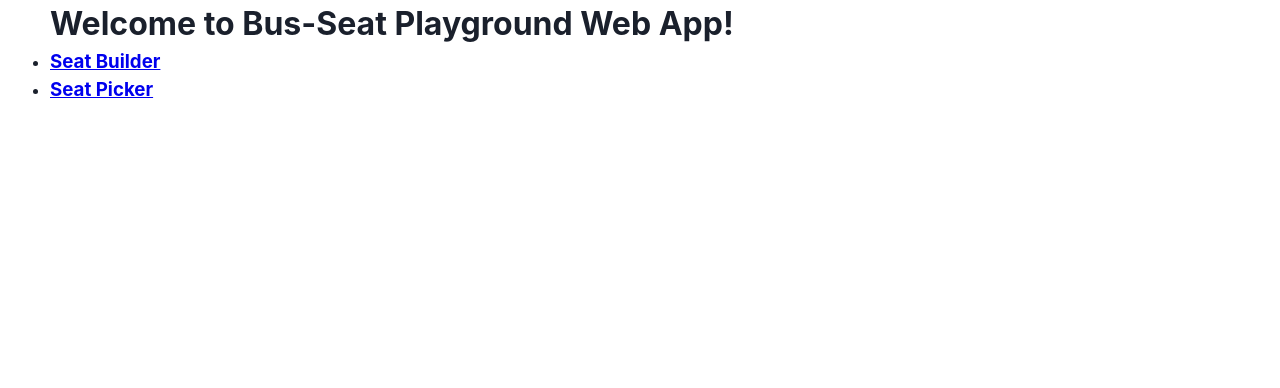
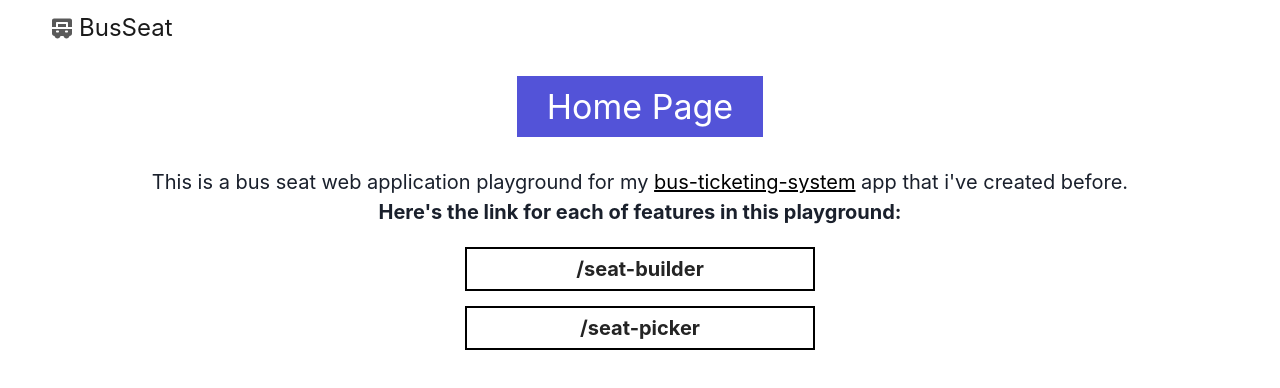
Before and after one commit to RaindyHardian/bus-seat, a React (Create React App) app: page / in a window 1280 px wide. Shown: the top 388 px of the page. Built offline with nearby package versions, Linux system fonts and the light colour scheme.

Commit message:
add navbar and update home page

```diff
--- a/src/components/Page/Page.js
+++ b/src/components/Page/Page.js
@@ -1,8 +1,10 @@
 import React from "react";
+import Navbar from "../../features/Navbar/Navbar";
 
 const Page = ({ children }) => {
   return (
     <div>
+      <Navbar/>
       <main>{children}</main>
     </div>
   );
--- a/src/features/Home/Home.js
+++ b/src/features/Home/Home.js
@@ -5,18 +5,28 @@ import { Link } from "react-router-dom";
 const Home = () => {
   return (
     <div className="home">
-      <h1>Welcome to Bus-Seat Playground Web App!</h1>
-      <ul>
-        <li>
-          <h3>
-            <Link to="/seat-builder">Seat Builder</Link>
-          </h3>
-        </li>
-        <li>
-          <h3>
-            <Link to="/seat-picker">Seat Picker</Link>
-          </h3>
-        </li>
+      <div className="home__title_container">
+        <div className="home__title">Home Page</div>
+      </div>
+      <div className="home__description">
+        <p>
+          This is a bus seat web application playground for my{" "}
+          <Link to="#" className="home__regular_link">
+            bus-ticketing-system
+          </Link>{" "}
+          app that i've created before.
+        </p>
+        <p className="home__bold">
+          Here's the link for each of features in this playground:
+        </p>
+      </div>
+      <ul className="home__route">
+        <Link to="/seat-builder" className="home__link">
+          <li>/seat-builder</li>
+        </Link>
+        <Link to="/seat-picker" className="home__link">
+          <li>/seat-picker</li>
+        </Link>
       </ul>
     </div>
   );
--- a/src/features/Home/home.css
+++ b/src/features/Home/home.css
@@ -1,4 +1,54 @@
 .home{
+  margin-top: 20px;
   margin-left: 50px;
   margin-right: 50px;
 }
+.home__title_container{
+  display: flex;
+  justify-content: center;
+  margin-bottom: 30px;
+}
+.home__title{
+  text-align: center;
+  font-size: 34px;
+  background-color: rgb(83, 83, 216);
+  color: white;
+  padding: 5px 30px;
+}
+
+.home__description{
+  text-align: center;
+  margin-bottom: 20px;
+  font-size: 20px;
+}
+
+.home__route{
+  list-style-type: none;
+  display: flex;
+  flex-direction: column;
+  align-items: center;
+}
+
+.home__link{
+  border: 2px solid black;
+  text-decoration: none;
+  width: 350px;
+  padding: 5px 0;
+  margin-bottom: 15px;
+  font-size: 20px;
+  color: rgb(36, 36, 36);
+  font-weight: 700;
+  text-align: center;
+}
+
+.home__link:hover{
+  background-color: rgb(51, 51, 245);
+  color: white;
+}
+
+.home__bold{
+  font-weight: 700;
+}
+.home__regular_link{
+  color: black;
+}
--- /dev/null
+++ b/src/features/Navbar/Navbar.js
@@ -0,0 +1,16 @@
+import React from "react";
+import { NavLink } from "react-router-dom";
+import "./navbar.css";
+
+const Navbar = () => {
+  return (
+    <div className="navbar">
+      <NavLink to="/" className="navbar__logo">
+        <img src="/bus.svg" className="navbar__icon" alt="logo" />
+        Bus<span className="navbar__orange">Seat</span>
+      </NavLink>
+    </div>
+  );
+};
+
+export default Navbar;
--- /dev/null
+++ b/src/features/Navbar/navbar.css
@@ -0,0 +1,16 @@
+
+.navbar {
+  display: flex;
+  padding: 10px 50px;
+}
+
+.navbar__logo {
+  display: inline-flex;
+  align-items: center;
+  font-size: 24px;
+  color: rgb(26, 26, 26);
+  text-decoration: none;
+}
+.navbar__icon {
+  margin-right: 5px;
+}
```
Also changed, not shown: public/bus.svg (added).
